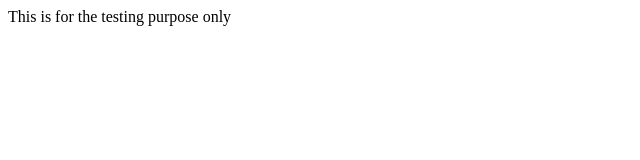
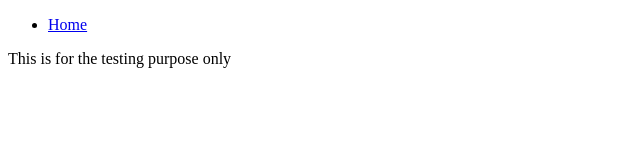
Before and after one commit to sabin411/Demo, a plain HTML site: page index.html in a window 1280 px wide. Shown: the whole page, without its empty margins (0-640 px from the left). Drawn offline with Linux system fonts and the light colour scheme.

Commit message:
1st commit

```diff
--- a/index.html
+++ b/index.html
@@ -9,7 +9,13 @@
 </head>
 
 <body>
+  <nav>
+    <ul>
+      <li><a href="#">Home</a></li>
+    </ul>
+  </nav>
   <div>This is for the testing purpose only</div>
+
 </body>
 
 </html>
```
